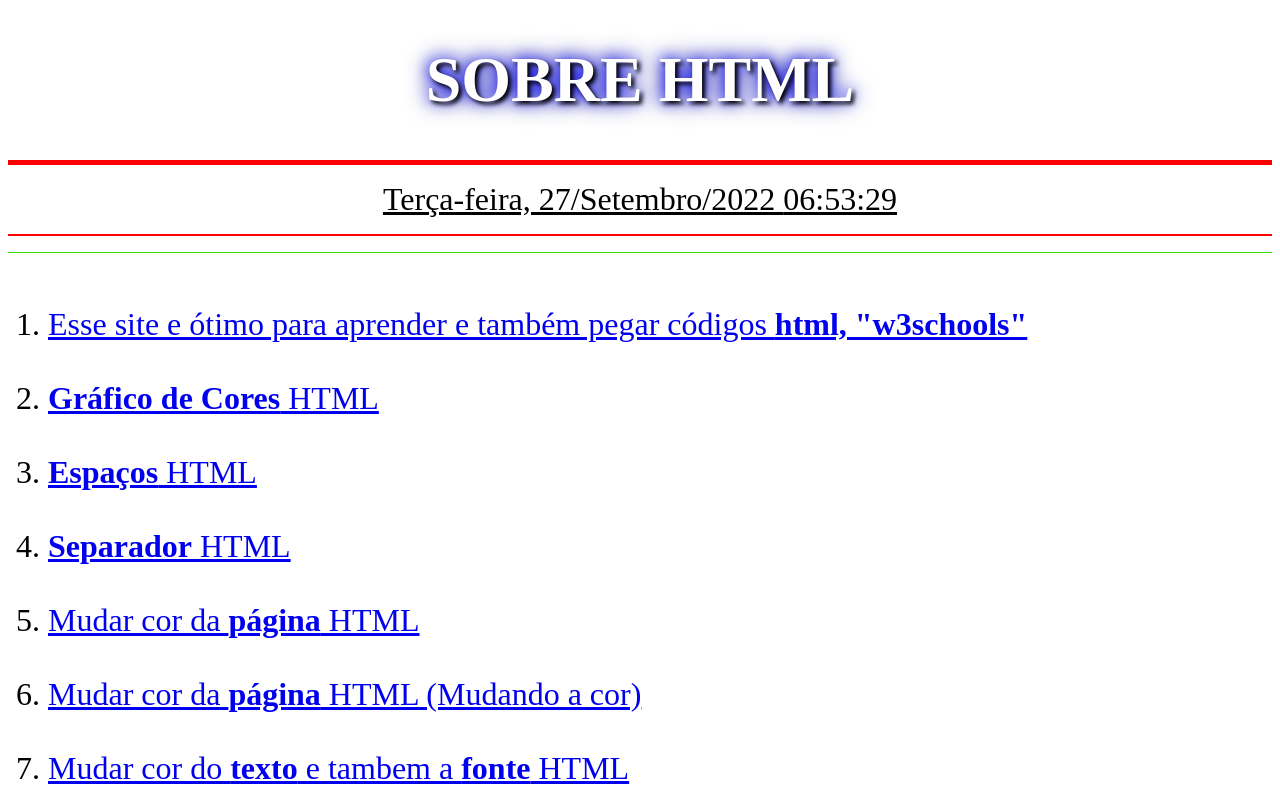
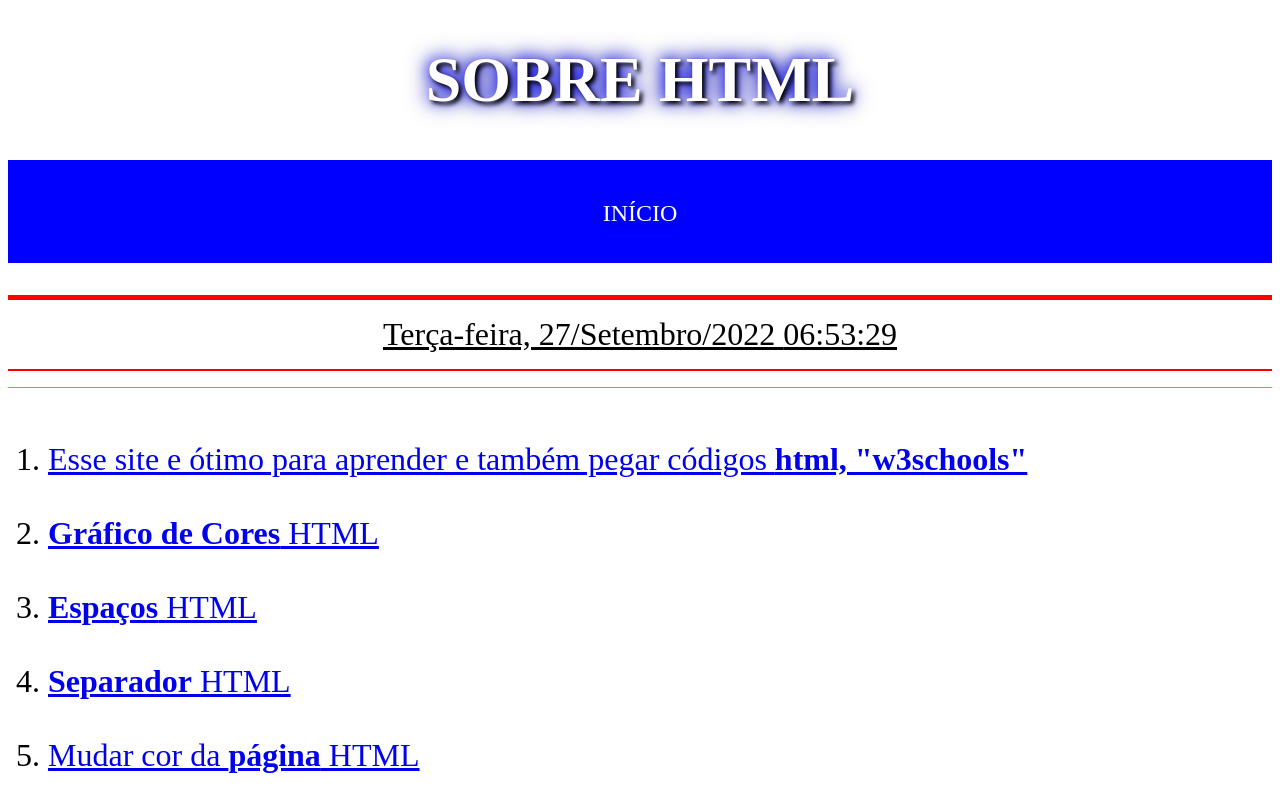
Before and after one commit to santos246/SOBRE-HTML, a plain HTML site: page index.html in a window 1280 px wide. Shown: the top 800 px of the page. Drawn offline with Linux system fonts and the light colour scheme.

Commit message:
Update index.html

```diff
--- a/index.html
+++ b/index.html
@@ -10,7 +10,11 @@
 <CENTER><FONT SIZE=+3>
 <!----------------------------------------------------------------------------------------------------------->
 <h1>SOBRE HTML</h1>
-<!----------------------------------------------------------------------------------------------------------->
+<!---------------------FAIXA AZUL----------------------->
+<a href="https://santos246.github.io/INICIO/" target="_self">
+<div height="100" style="background-color: blue;line-height: 100px;text-align: center;"><p style="color: white"><FONT SIZE=+2>INÍCIO</FONT></p></div></a>
+<!------------------------------------------------------>
+
 <HR NOSHADE SIZE="5" color="red">
 <!----------------------------------------------------------------------------------------------------------->
 <u><html><head><title></title></head><body><SCRIPT LANGUAGE="JAVASCRIPT">
```
